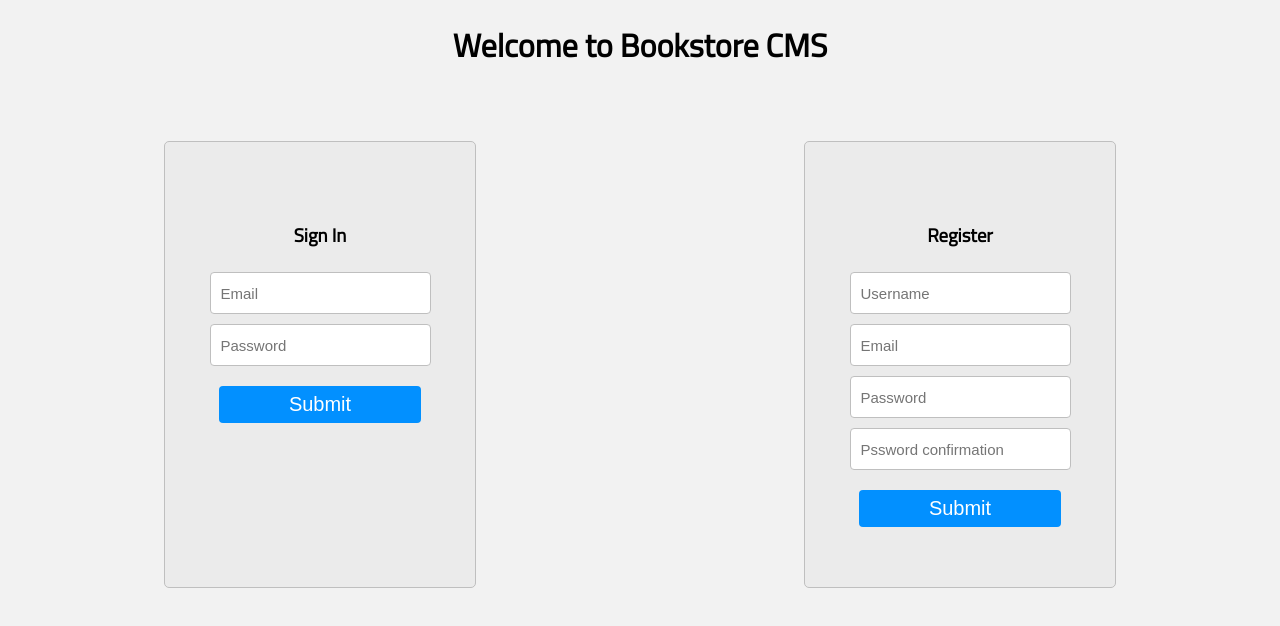
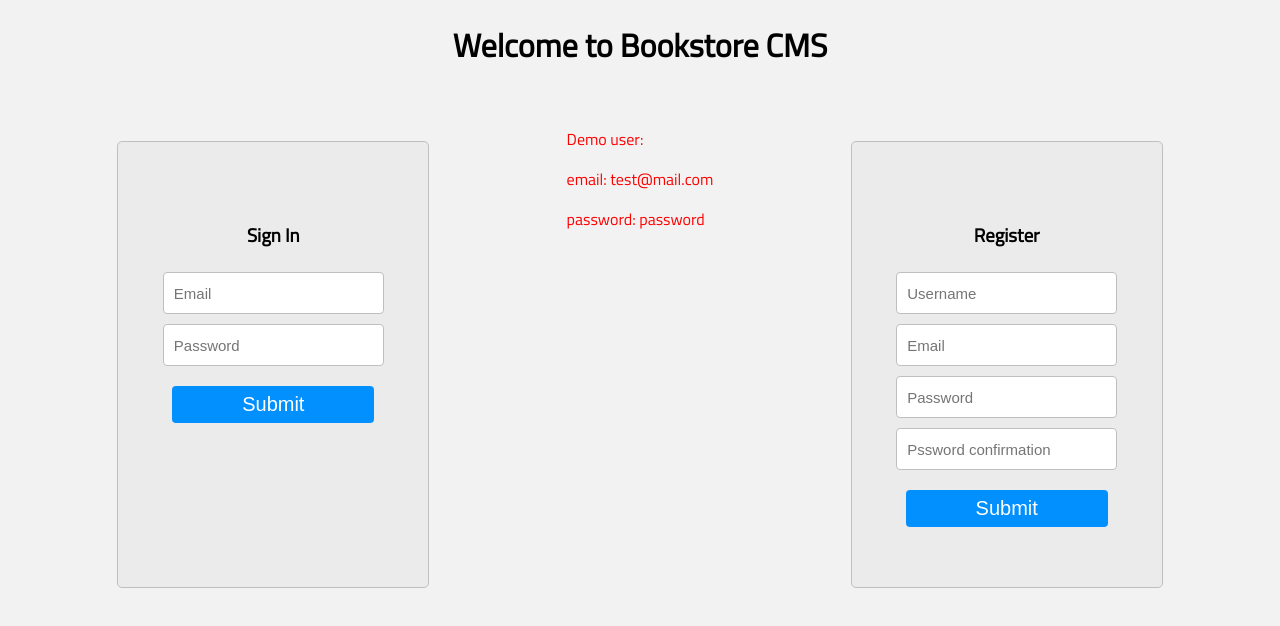
Before and after one commit to YellowPipe/bookstore, a React (Create React App) app: page /signin in a window 1280 px wide. Shown: the top 626 px of the page. Built offline with nearby package versions, Linux system fonts and the light colour scheme.

Commit message:
displaying demo user on sign-in-up page

```diff
--- a/src/components/sign-in-up/sign-in-up.js
+++ b/src/components/sign-in-up/sign-in-up.js
@@ -11,6 +11,11 @@ const SignInUp = ({loading}) => (
 		<h1 className='welcome'> Welcome to Bookstore CMS</h1>
 		<div className='sign-in-up'>
 			<SignIn />
+			<div className='demo-user-div'>
+				<p>Demo user:</p>
+				<p>email: test@mail.com</p>
+				<p>password: password</p>
+			</div>
 			<SignUp />
 		</div>
 	</div>
--- a/src/components/sign-in-up/sign-in-up.styles.scss
+++ b/src/components/sign-in-up/sign-in-up.styles.scss
@@ -1,6 +1,11 @@
 .sign-in-up {
 	display: flex;
 	justify-content: space-around;
+
+	.demo-user-div {
+		color: red;
+		padding: 20px;
+	}
 }
 
 .welcome {
```
